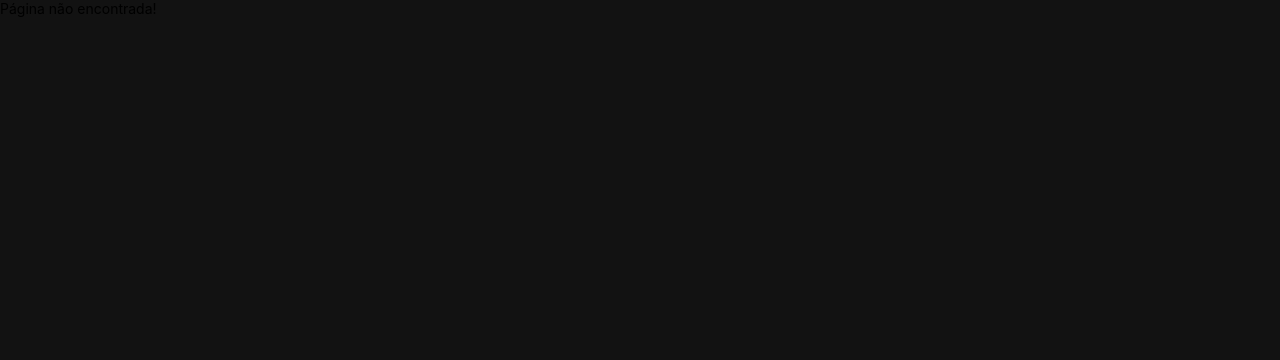
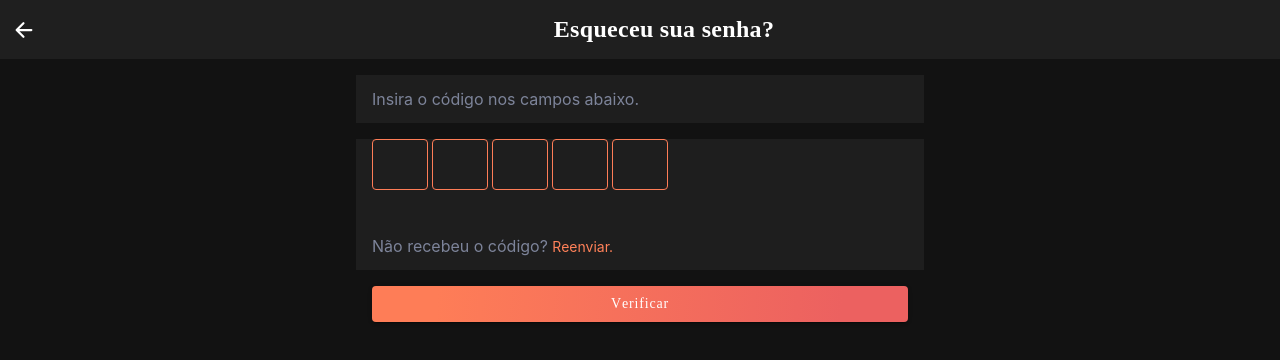
Before and after one commit to diegodld/bom-sabor, a React (Create React App) app: page /recuperar-senha/verificar-numero/confirm in a window 1280 px wide. Shown: the top 360 px of the page. Built offline with nearby package versions, Linux system fonts and the light colour scheme; a web font is replaced by a local one.

Commit message:
add forgot password pages

```diff
--- a/src/App.tsx
+++ b/src/App.tsx
@@ -45,6 +45,9 @@ import Onboarding from "./pages/onboarding/Onboarding";
 import Login from "./pages/login/Login";
 import Register from "./pages/register/Register";
 import { AuthContext } from "./contexts/AuthContext";
+import ForgotPassword from "./pages/forgotPassword/ForgotPassword";
+import VerifyPhoneNumber from "./pages/forgotPassword/VerifyPhoneNumber";
+import ConfirmCode from "./pages/forgotPassword/ConfirmCode";
 
 setupIonicReact();
 
@@ -67,6 +70,15 @@ const App: React.FC = () => {
 
             <Route exact path="/registrar">
               <Register />
+            </Route>
+            <Route exact path="/recuperar-senha">
+              <ForgotPassword />
+            </Route>
+            <Route exact path="/recuperar-senha/verificar-numero">
+              <VerifyPhoneNumber />
+            </Route>
+            <Route exact path="/recuperar-senha/verificar-numero/confirm">
+              <ConfirmCode />
             </Route>
             <Route
               exact
--- /dev/null
+++ b/src/pages/forgotPassword/ConfirmCode.tsx
@@ -0,0 +1,66 @@
+import React from "react";
+import {
+  IonBackButton,
+  IonButton,
+  IonButtons,
+  IonContent,
+  IonInput,
+  IonItem,
+  IonLabel,
+  IonPage,
+  IonTitle,
+  IonToolbar,
+} from "@ionic/react";
+import { arrowBack } from "ionicons/icons";
+import Container from "../../components/container/Container";
+import brazil from "../../assets/brazilFlag.svg";
+import "./style.css";
+type Props = {};
+
+const ConfirmCode = (props: Props) => {
+  return (
+    <IonPage>
+      <IonToolbar>
+        <IonButtons slot="start">
+          <IonBackButton defaultHref="recuperar-senha" icon={arrowBack} />
+        </IonButtons>
+        <IonTitle className="subtitle ion-text-center ion-margin">
+          Esqueceu sua senha?
+        </IonTitle>
+      </IonToolbar>
+
+      <IonContent fullscreen>
+        <Container>
+          <IonItem lines="none" className="text-gray-sm mgb-1">
+            Insira o código nos campos abaixo.
+          </IonItem>
+          <IonItem lines="none">
+            <span className="mgb-2" style={{ display: "flex" }}>
+              <IonInput className="input-border" maxlength={1} />
+              <IonInput className="input-border" maxlength={1} />
+              <IonInput className="input-border" maxlength={1} />
+              <IonInput className="input-border" maxlength={1} />
+              <IonInput className="input-border" maxlength={1} />
+            </span>
+          </IonItem>
+          <IonItem className="mgb-1" lines="none">
+            <span>
+              <span className="text-gray-sm">Não recebeu o código? </span>
+              <span style={{ color: "var(--ion-color-primary)" }}>
+                Reenviar.
+              </span>
+            </span>
+          </IonItem>
+          <IonButton
+            routerLink="/recuperar-senha/verificar-numero/confirm"
+            expand="block"
+          >
+            Verificar
+          </IonButton>
+        </Container>
+      </IonContent>
+    </IonPage>
+  );
+};
+
+export default ConfirmCode;
--- /dev/null
+++ b/src/pages/forgotPassword/ForgotPassword.tsx
@@ -0,0 +1,53 @@
+import {
+  IonBackButton,
+  IonButton,
+  IonButtons,
+  IonContent,
+  IonInput,
+  IonItem,
+  IonLabel,
+  IonPage,
+  IonTitle,
+  IonToolbar,
+} from "@ionic/react";
+import { arrowBack } from "ionicons/icons";
+import React from "react";
+import Container from "../../components/container/Container";
+
+type Props = {};
+
+const ForgotPassword = (props: Props) => {
+  return (
+    <IonPage>
+      <IonToolbar>
+        <IonButtons slot="start">
+          <IonBackButton defaultHref="/login" icon={arrowBack} />
+        </IonButtons>
+        <IonTitle className="subtitle ion-text-center ion-margin">
+          Esqueceu sua senha?
+        </IonTitle>
+      </IonToolbar>
+
+      <IonContent fullscreen>
+        <Container>
+          <IonItem lines="none" className="text-gray-sm mgb-2">
+            Preencha o campo abaixo com seu email. Você irá receber um link para
+            criar uma nova senha.
+          </IonItem>
+          <IonItem className="mgb-2">
+            <IonLabel position="stacked">EMAIL</IonLabel>
+            <IonInput
+              placeholder="Digite seu email"
+              type="email"
+              name="email"
+              required
+            />
+          </IonItem>
+          <IonButton expand="block">Enviar</IonButton>
+        </Container>
+      </IonContent>
+    </IonPage>
+  );
+};
+
+export default ForgotPassword;
--- /dev/null
+++ b/src/pages/forgotPassword/VerifyPhoneNumber.tsx
@@ -0,0 +1,63 @@
+import React from "react";
+import {
+  IonBackButton,
+  IonButton,
+  IonButtons,
+  IonContent,
+  IonInput,
+  IonItem,
+  IonLabel,
+  IonPage,
+  IonTitle,
+  IonToolbar,
+} from "@ionic/react";
+import { arrowBack } from "ionicons/icons";
+import Container from "../../components/container/Container";
+import brazil from "../../assets/brazilFlag.svg";
+type Props = {};
+
+const VerifyPhoneNumber = (props: Props) => {
+  return (
+    <IonPage>
+      <IonToolbar>
+        <IonButtons slot="start">
+          <IonBackButton defaultHref="/recuperar-senha" icon={arrowBack} />
+        </IonButtons>
+        <IonTitle className="subtitle ion-text-center ion-margin">
+          Esqueceu sua senha?
+        </IonTitle>
+      </IonToolbar>
+
+      <IonContent fullscreen>
+        <Container>
+          <IonItem lines="none" className="text-gray-sm mgb-2">
+            Enviaremos um SMS com o código para o número (99) 99999-9999.
+          </IonItem>
+          <IonItem className="mgb-2">
+            <IonLabel position="stacked">TELEFONE</IonLabel>
+            <span style={{ display: "flex", marginTop: "1rem" }}>
+              <img src={brazil} alt="flag" />
+              <IonInput
+                disabled
+                value="(99) 99999-9999"
+                name="telefone"
+                required
+              />
+            </span>
+          </IonItem>
+          <IonButton
+            expand="block"
+            onClick={() =>
+              (window.location.href =
+                "/recuperar-senha/verificar-numero/confirm")
+            }
+          >
+            Confirmar
+          </IonButton>
+        </Container>
+      </IonContent>
+    </IonPage>
+  );
+};
+
+export default VerifyPhoneNumber;
--- /dev/null
+++ b/src/pages/forgotPassword/style.css
@@ -0,0 +1,8 @@
+.input-border {
+  width: 3.5rem;
+  border: 1px solid var(--ion-color-secondary);
+  border-radius: 4px;
+  margin-right: 0.25rem;
+  text-align: center;
+  font-size: 1.5rem;
+}
--- a/src/pages/login/Login.tsx
+++ b/src/pages/login/Login.tsx
@@ -79,7 +79,7 @@ const Login: React.FC = (props: Props) => {
           </IonItem>
           <IonItem lines="none">
             <IonLabel className="ion-text-end ">
-              <NavLink to="/registrar" color="primary">
+              <NavLink to="/recuperar-senha" color="primary">
                 Esqueceu a senha?
               </NavLink>
             </IonLabel>
```
Also changed, not shown: src/assets/brazilFlag.svg (added).
